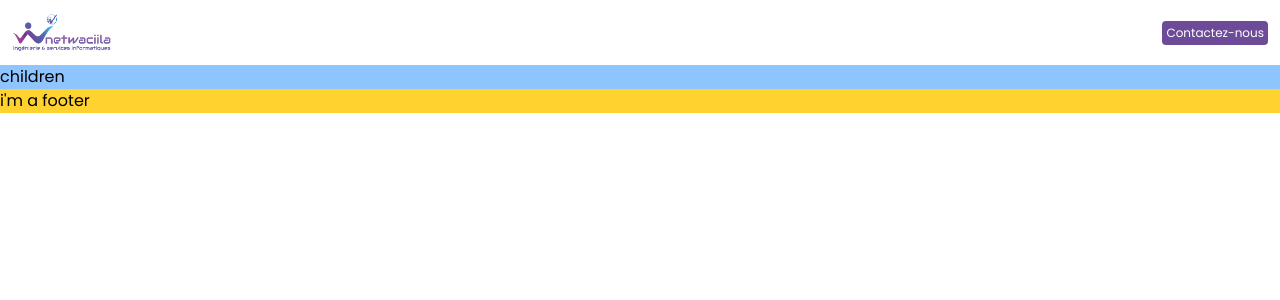
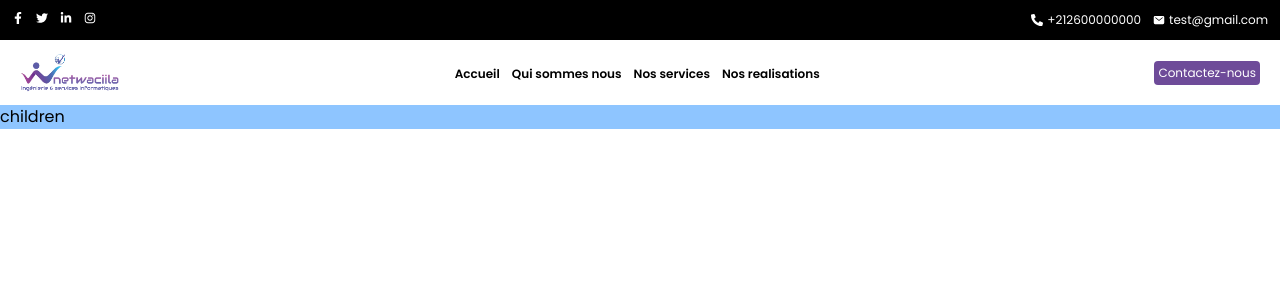
Before and after one commit to SaifeddineCode/nextjs-simpleLandingPage, a Next.js app: page / in a window 1280 px wide. Shown: the top 300 px of the page. Built offline with nearby package versions, Linux system fonts and the light colour scheme.

Commit message:
adding simple topBar

```diff
--- a/src/app/components/Header.tsx
+++ b/src/app/components/Header.tsx
@@ -1,54 +1,101 @@
 import Image from "next/image";
+import Link from "next/link";
+import { AiFillTwitterCircle } from "react-icons/ai";
+import {
+  FaFacebook,
+  FaFacebookF,
+  FaInstagram,
+  FaLinkedinIn,
+  FaPhoneAlt,
+  FaTwitter,
+} from "react-icons/fa";
+import { IoMail } from "react-icons/io5";
 
 export default function Header() {
   return (
-    <div className="flex justify-between items-center p-3">
-      <div>
+    <header>
+      {/* TOP BAR */}
+      <div className="bg-black flex justify-between p-3">
+        {/* social media */}
+        <div className="flex gap-3 ">
+          <Link href="/facebook">
+            <FaFacebookF color="white" size={12} />
+          </Link>
+          <Link href="/twitter">
+            <FaTwitter color="white" size={12} />
+          </Link>
+          <Link href="/linkedin">
+            {" "}
+            <FaLinkedinIn color="white" size={12} />
+          </Link>
+          <Link href="/instagram">
+            {" "}
+            <FaInstagram color="white" size={12} />
+          </Link>
+        </div>
+        {/* informations */}
+        <div className="flex gap-3">
+          <div className="flex items-center gap-1">
+            <FaPhoneAlt color="white" size={12} />
+            <Link className="text-white text-xs " href={"tel:+212600000000"}>
+              {" "}
+              +212600000000
+            </Link>
+          </div>
+          <div className="flex items-center gap-1">
+            <IoMail color="white" size={12} />
+            <Link className="text-white text-xs" href={"mailto:test@gmail.com"}>
+              {" "}
+              test@gmail.com
+            </Link>
+          </div>
+        </div>
+      </div>
+      <div className="flex justify-between items-center px-5 py-3 ">
+        <Link href="/">
           <Image
             alt="logo"
             src={"/netwaciila-logo.png"}
             width={100}
             height={70}
           />
-      </div>
-      <nav>
+        </Link>
+        <nav aria-label="Header navigation">
           <ul className="flex  justify-between gap-3 ">
             <li>
-            <a className="text-xs text-white font-semibol" href="/">
+              <Link className="text-xs  font-semibold" href="/">
                 Accueil
-            </a>
+              </Link>
             </li>
             <li>
-            <a
-              className="text-xs text-white font-semibol"
-              href="/qui-sommes-nous"
-            >
+              <Link className="text-xs  font-semibold" href="/qui-sommes-nous">
                 Qui sommes nous
-            </a>
+              </Link>
             </li>
             <li>
-            <a className="text-xs text-white font-semibol" href="/nos-services">
+              <Link className="text-xs  font-semibold" href="/nos-services">
                 Nos services
-            </a>
+              </Link>
             </li>
             <li>
-            <a
-              className="text-xs text-white font-semibol"
-              href="/nos-realisations"
-            >
+              <Link className="text-xs  font-semibold" href="/nos-realisations">
                 Nos realisations
-            </a>
+              </Link>
             </li>
             {/* <li>
-            <a className="text-xs text-white font-semibol" href="/contact">
+              <a className="text-xs  font-semibol" href="/contact">
                 Contact
               </a>
             </li> */}
           </ul>
         </nav>
-      <a href="#" className="text-white text-xs bg-[#6e4b99] p-1 rounded-sm">
+        <Link
+          href="/contact"
+          className=" text-xs text-white bg-[#6e4b99] p-1 rounded-sm"
+        >
           Contactez-nous
-      </a>
+        </Link>
       </div>
+    </header>
   );
 }
--- a/src/app/layout.tsx
+++ b/src/app/layout.tsx
@@ -29,9 +29,7 @@ export default function RootLayout({
             <Header />
           </div>
           <div className="container mx-auto bg-blue-300">{children}</div>
-          <div>
-            <Footer />
-          </div>
+          <div>{/* <Footer /> */}</div>
         </div>
       </body>
     </html>
```
Also changed, not shown: package.json (+7 -5 lines), 1 other file (tests, documents, lock files or other folders). Lines whose indentation alone changed are shown as unchanged.
